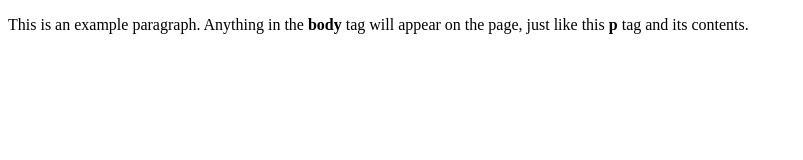
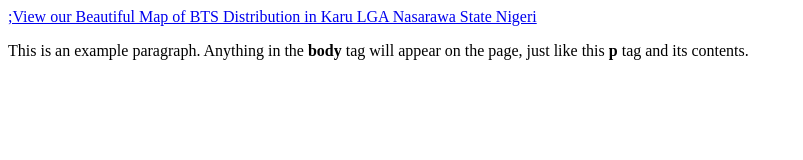
Before and after one commit to clementsofware/BTS, a plain HTML site: page index.html in a window 1280 px wide. Shown: the whole page, without its empty margins (0-803 px from the left). Drawn offline with Linux system fonts and the light colour scheme.

Commit message:
Update index.html

```diff
--- a/index.html
+++ b/index.html
@@ -4,7 +4,7 @@
     <title>Final Year GIS MSC Project on BTS!</title>
   </head>
   <body>
-    <a href="BTSonline.html"></a>
+    <a href="BTSonline.html">;View our Beautiful Map of BTS Distribution in Karu LGA Nasarawa State Nigeri</a>
     <p>This is an example paragraph. Anything in the <strong>body</strong> tag will appear on the page, just like this <strong>p</strong> tag and its contents.</p>
   </body>
 </html>
```
